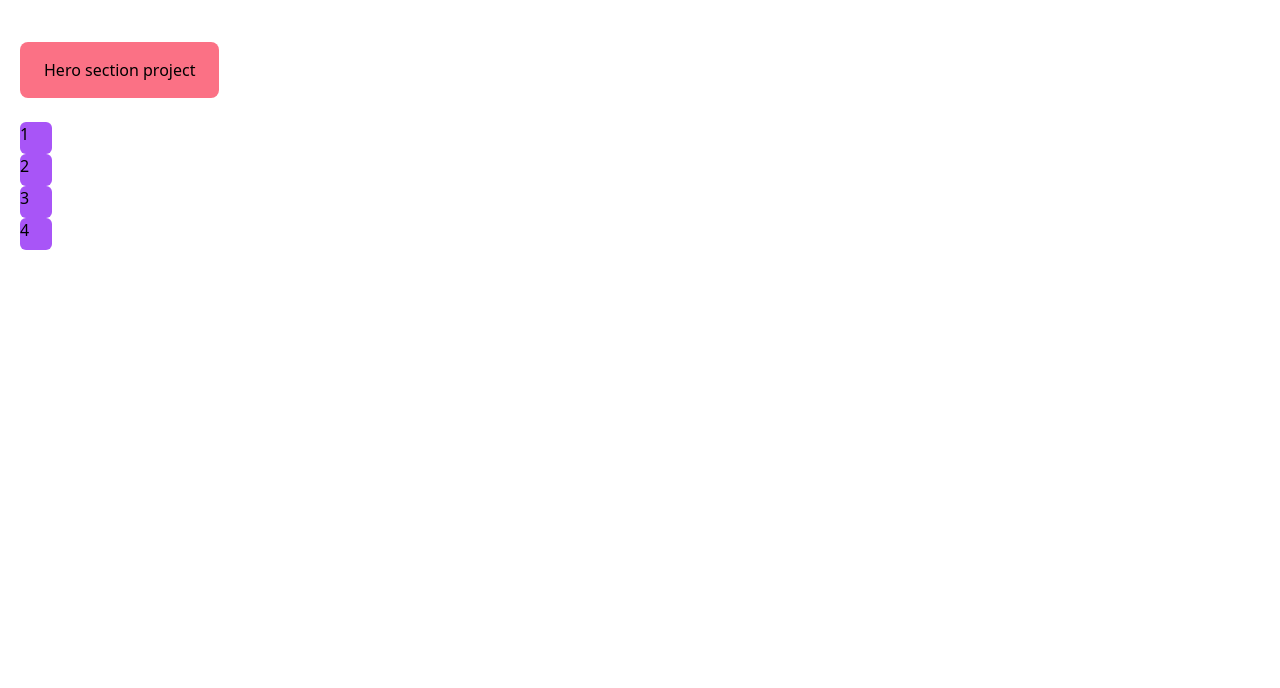
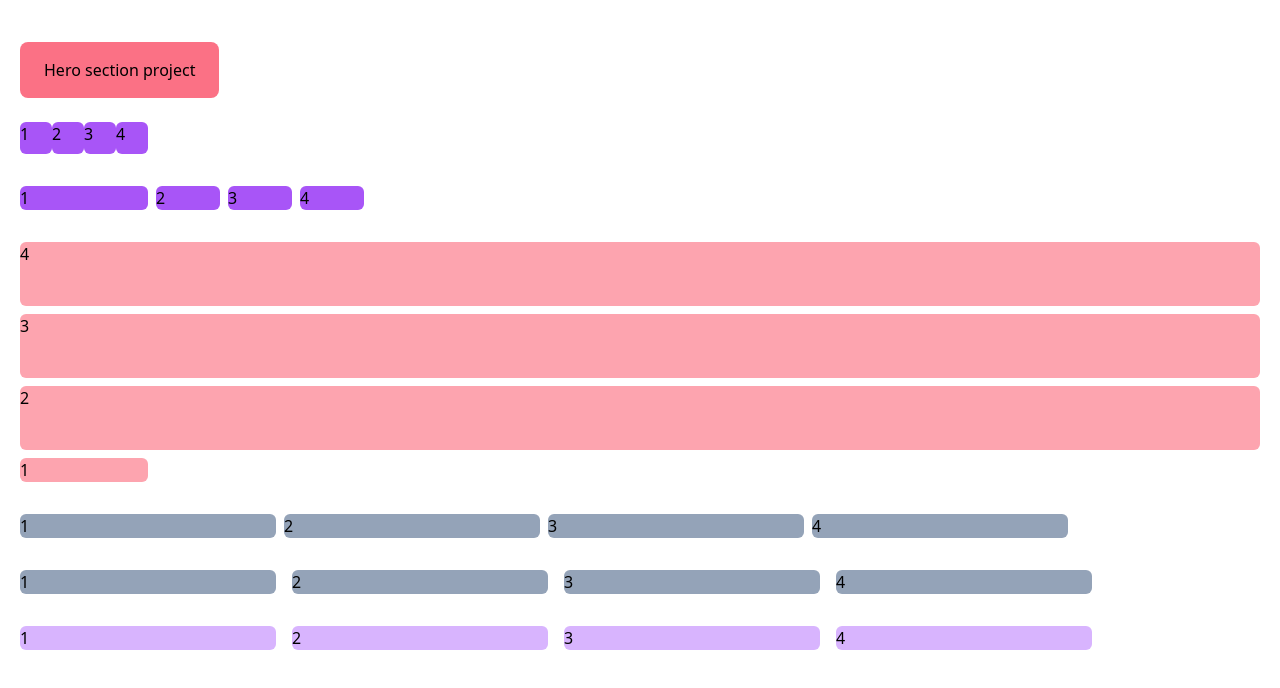
Before and after one commit to m-rokon/art-of-tailwindcss, a website: page index.html in a window 1280 px wide. Shown: the part 78-766 px from the top of the page. Drawn offline with Linux system fonts and the light colour scheme; a web font is replaced by a local one.

Commit message:
Class 7 done

```diff
--- a/index.html
+++ b/index.html
@@ -22,11 +22,53 @@
             Navbar project
          -->
 
-        <div class="">
+        <div class="flex">
             <div class="w-8 h-8 bg-purple-500 rounded-md">1</div>
             <div class="w-8 h-8 bg-purple-500 rounded-md">2</div>
             <div class="w-8 h-8 bg-purple-500 rounded-md">3</div>
             <div class="w-8 h-8 bg-purple-500 rounded-md">4</div>
         </div>
+
+        <!-- basis -->
+        <div class="flex flex-1 my-8 space-x-2">
+            <div class="w-32 bg-purple-500 rounded-md">1</div>
+            <div class="basis-16 bg-purple-500 rounded-md">2</div>
+            <div class="basis-16 bg-purple-500 rounded-md">3</div>
+            <div class="basis-16 bg-purple-500 rounded-md">4</div>
+        </div>
+        <!-- Flex direction -->
+        <div
+            class="flex flex-1 my-8 flex-col-reverse space-y-reverse space-y-2"
+        >
+            <div class="w-32 bg-rose-300 rounded-md">1</div>
+            <div class="basis-16 bg-rose-300 rounded-md">2</div>
+            <div class="basis-16 bg-rose-300 rounded-md">3</div>
+            <div class="basis-16 bg-rose-300 rounded-md">4</div>
+        </div>
+
+        <!-- flex wrap -->
+        <div class="flex flex-wrap sm:flex-nowrap my-8 space-x-2">
+            <div class="w-64 bg-slate-400 rounded-md">1</div>
+            <div class="w-64 bg-slate-400 rounded-md">2</div>
+            <div class="w-64 bg-slate-400 rounded-md">3</div>
+            <div class="w-64 bg-slate-400 rounded-md">4</div>
+        </div>
+        <!-- gap -->
+        <div class="flex my-8 gap-4">
+            <div class="w-64 bg-slate-400 rounded-md">1</div>
+            <div class="w-64 bg-slate-400 rounded-md">2</div>
+            <div class="w-64 bg-slate-400 rounded-md">3</div>
+            <div class="w-64 bg-slate-400 rounded-md">4</div>
+        </div>
+
+        <!-- order -->
+        <div class="flex my-8 gap-4">
+            <div class="w-64 bg-purple-300 rounded-md">1</div>
+            <div class="w-64 bg-purple-300 order-4 md:order-none rounded-md">
+                2
+            </div>
+            <div class="w-64 bg-purple-300 rounded-md">3</div>
+            <div class="w-64 bg-purple-300 rounded-md">4</div>
+        </div>
     </body>
 </html>
```
Also changed, not shown: src/style.css.
